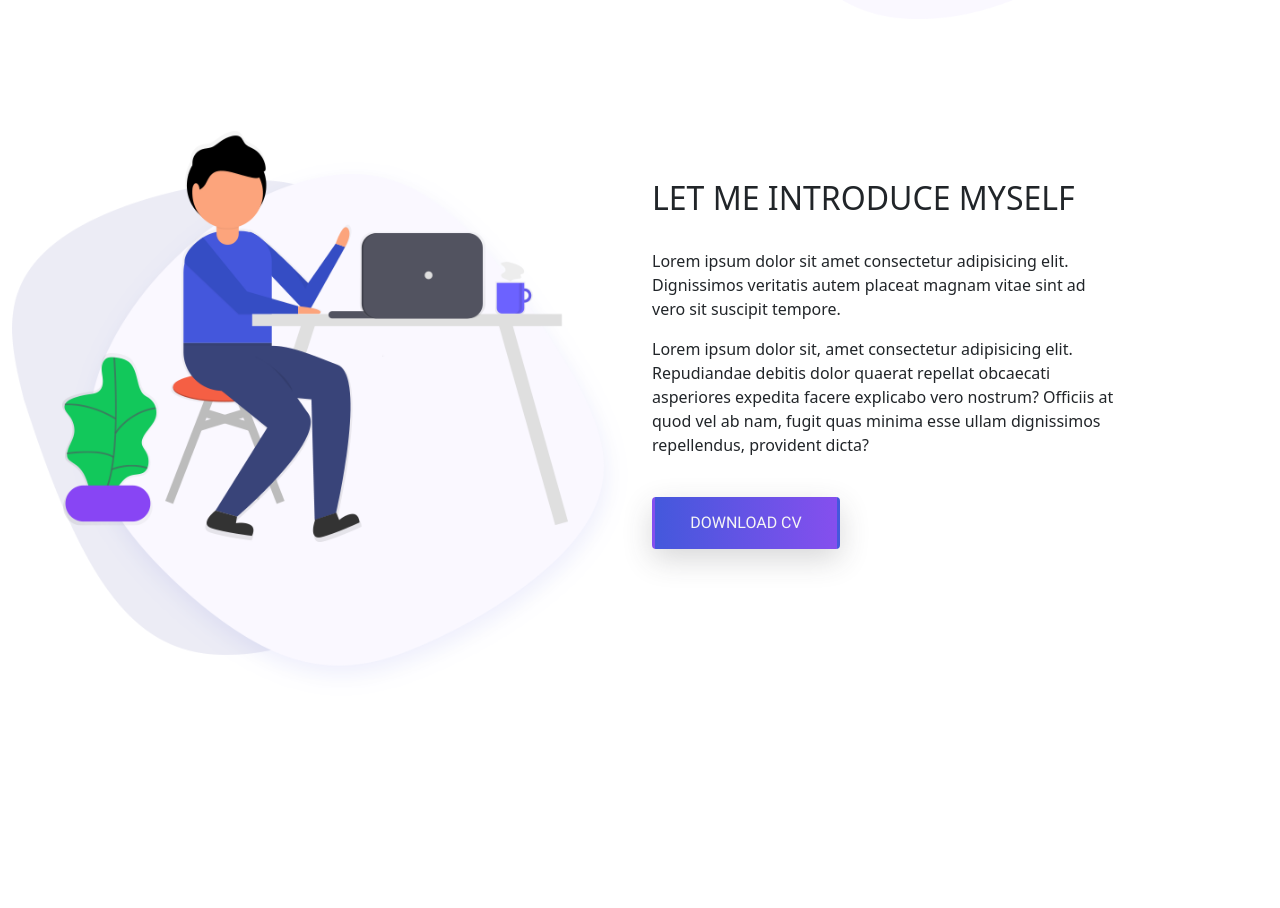
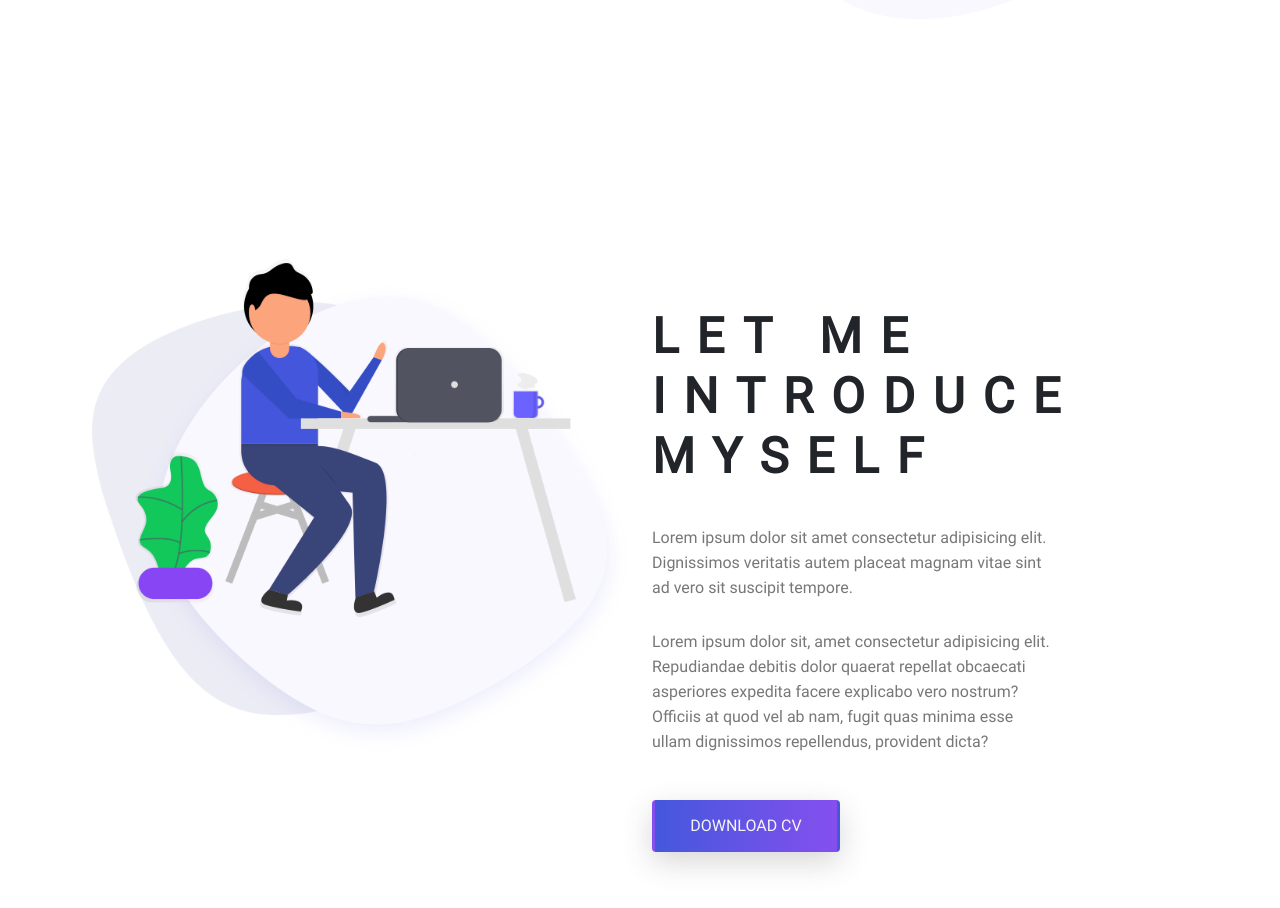
Before and after one commit to JardiinWD/javascript-daily-website, a plain HTML site: page index.html in a window 1280 px wide. Shown: the part 740-1648 px from the top of the page. Before the commit the page ends 1436 px from the top, so only its background shows below. Drawn offline with Linux system fonts and the light colour scheme.

Commit message:
Completata sezione (statica) about area

```diff
--- a/assets/css/style.css
+++ b/assets/css/style.css
@@ -60,8 +60,27 @@
     padding: 7rem 0;
     width: 90rem;
 }
+/*#endregion */
 
+/*#region About Area */
+.site-main .about-area {
+    padding: 8rem 5rem;
+}
 
+.about-title h2 > span {
+    display: block;
+    font: normal bolder 49px/60px var(--roboto);
+    letter-spacing: 18px;
+}
+
+.paragraph > p {
+    padding: 0.4rem 0;
+}
+
+p.para {
+    color: var(--text-color);
+    font: normal 500 16px/25px var(--roboto);
+}
 
 
 /*#endregion */
```
Also changed, not shown: index.html (+0 -2 lines).
